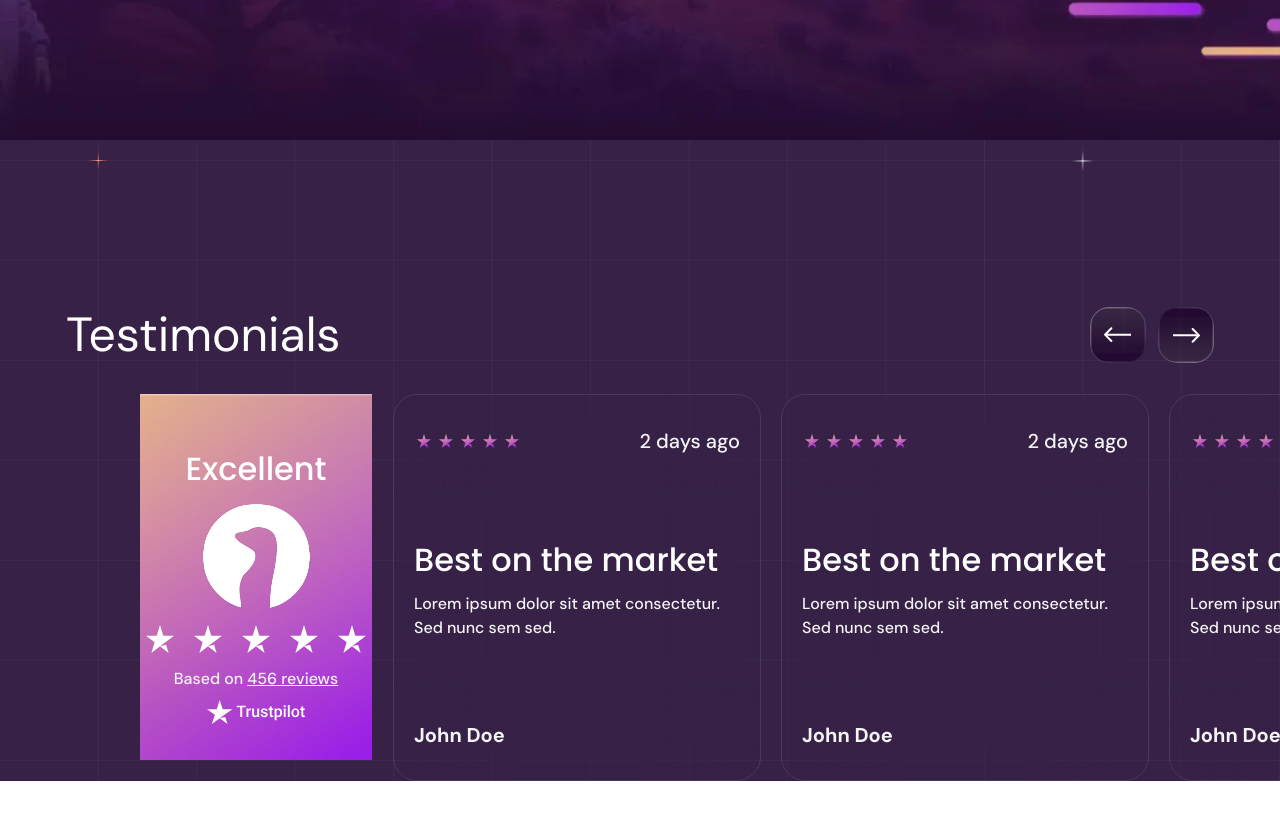
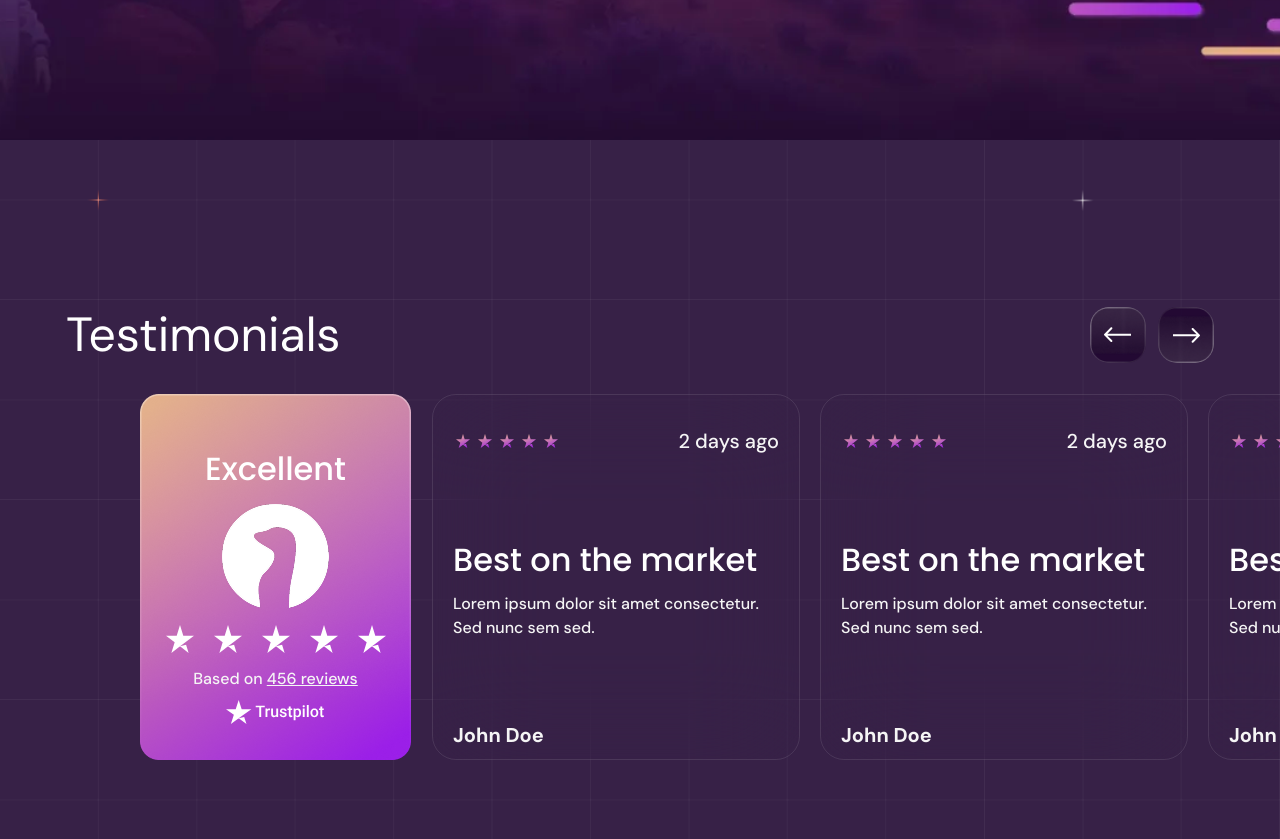
Before and after one commit to rahullohchab5210/Stonk-Skins, a Next.js app: page / in a window 1280 px wide. Shown: the part 3471-4310 px from the top of the page. Before the commit the page ends 4252 px from the top, so only its background shows below. Built offline with nearby package versions, Linux system fonts and the light colour scheme.

Commit message:
updated section

```diff
--- a/src/components/HowItWorks.jsx
+++ b/src/components/HowItWorks.jsx
@@ -4,7 +4,7 @@ import Button from './common/Button'
 
 function HowItWorks() {
     return (
-        <div className=" bg-[url('/assets/images/png/how-works-bg.png')] bg-cover bg-center bg-no-repeat sm:max-h-[752px] pt-[100px] sm:pt-[169px] sm:pb-[227px] pb-[93px] h-full relative">
+        <div className=" bg-[url('/assets/images/png/how-works-bg.png')] bg-cover bg-center bg-no-repeat pt-[100px] sm:pt-[169px] sm:pb-[227px] pb-[93px] h-full relative">
 
             <div className='max-w-285 mx-auto px-3 relative'>
                 <div className="max-[664px]:hidden absolute z-1 top-[113px] left-1/2 -translate-x-1/2 w-[70%] max-[984px]:w-[35%]  border-t border-dashed border-white/30"></div>
--- a/src/components/Testimonials.jsx
+++ b/src/components/Testimonials.jsx
@@ -8,7 +8,7 @@ import { Navigation } from "swiper/modules";
 
 function Testimonials() {
     return (
-        <div className="bg-[url('/assets/images/png/testimonials-bg.png')] bg-cover bg-center  pt-[167px] bg-[#220933]/90 w-full h-full">
+        <div className="bg-[url('/assets/images/png/testimonials-bg.png')] bg-cover bg-center pb-25 pt-[167px] bg-[#220933]/90 w-full h-full">
 
             {/* HEADING + ARROWS */}
             <div className="flex items-center max-w-287 mx-auto justify-between mb-7.75 max-[1200px]:px-3  max-sm:px-5.5 ">
@@ -27,21 +27,23 @@ function Testimonials() {
                 </div>
             </div>
 
-            <div className="max-w-[1460px]   min-[1200px]:pl-[140px] max-[1200px]:pl-3 overflow-hidden  mx-auto">
+            <div className="sm:max-w-[1460px] max-w-[1140px]   min-[1200px]:pl-[140px] max-[1200px]:pl-5 overflow-hidden  mx-auto">
                 <div className="flex max-sm:flex-col sm:gap-[21px] max-sm:gap-y-8.25">
 
                     {/* LEFT STATIC FIXED CARD (NO SLIDE) */}
-                    <div className="bg-[url('/assets/images/png/testimonial-card-bg.png')] bg-cover bg-center sm:max-w-[271px] max-w-full max-sm:mr-10 max-sm:ml-7 max-sm:rounded-3xl max-sm:pr-4 h-[366px] pt-[50.5px] shrink-0">
+                    <div className=" max-sm:pr-15">
+                    <div className="bg-[url('/assets/images/png/testimonial-card-bg.png')] bg-cover bg-center sm:w-[271px] w-full  max-sm:ml-5 max-sm:rounded-3xl    h-[366px] pt-[50.5px] sm:shrink-0">
                         <div className='flex flex-col items-center'>
                             <div className='flex flex-col items-center gap-2.75'>
                                 <h6 className='font-medium text-[32px] text-white font-poppins'>Excellent</h6>
                                 <img src="/assets/images/png/icon-w.png" className='w-[107px] h-[104px]' />
                                 <Icons icon={"BIG_STAR"} />
                             </div>
-                            <p className='pt-2 pb-2 font-medium text-base text-[#F5F5F5]'>
+                            <p className='pt-2 pb-2 font-medium text-base text-[#F5F5F5] max-w-full sm:max-w-[271px]'>
                                 Based on <span className='underline'>456 reviews</span>
                             </p>
                             <Icons icon={"TRUSTPILOT"} />
+                        </div>
                         </div>
                     </div>
 
@@ -60,21 +62,21 @@ function Testimonials() {
                     >
                         {TESTIMONIALS_DATA.map((item, i) => (
                             <SwiperSlide key={i} style={{ width: "368px" }}>
-                                <div className='px-5 py-[31.5px] border-[1.5px] border-white/10 rounded-3xl backdrop-blur-[50px] sm:max-w-[368px] max-w-[319px] min-h-[366px]'>
+                                <div className='px-5 py-[31.5px] border-[1.5px] border-white/10 rounded-3xl backdrop-blur-[50px] sm:max-w-[368px] max-w-[319px] max-h-[366px]'>
                                     <div className='flex items-center justify-between'>
                                         <Icons icon={"SMALL_STAR"} />
-                                        <span className='font-medium text-xl text-[#F5F5F5]'>{item.date}</span>
+                                        <span className='font-medium sm:text-xl text-sm text-[#F5F5F5]'>{item.date}</span>
                                     </div>
 
-                                    <h6 className='font-medium text-[32px] text-white font-poppins pb-2 pt-[81px]'>
+                                    <h6 className='font-medium sm:text-[32px] text-[28px] text-white font-poppins pb-2 pt-[81px]'>
                                         {item.title}
                                     </h6>
 
-                                    <p className='font-medium text-base text-[#F5F5F5] pb-[81px]'>
+                                    <p className='font-medium sm:text-base text-sm text-[#F5F5F5] pb-[81px]'>
                                         {item.description}
                                     </p>
 
-                                    <h6 className='font-bold text-xl text-[#F5F5F5]'>{item.name}</h6>
+                                    <h6 className='font-bold sm:text-xl text-[18px] text-[#F5F5F5]'>{item.name}</h6>
                                 </div>
                             </SwiperSlide>
                         ))}
```
